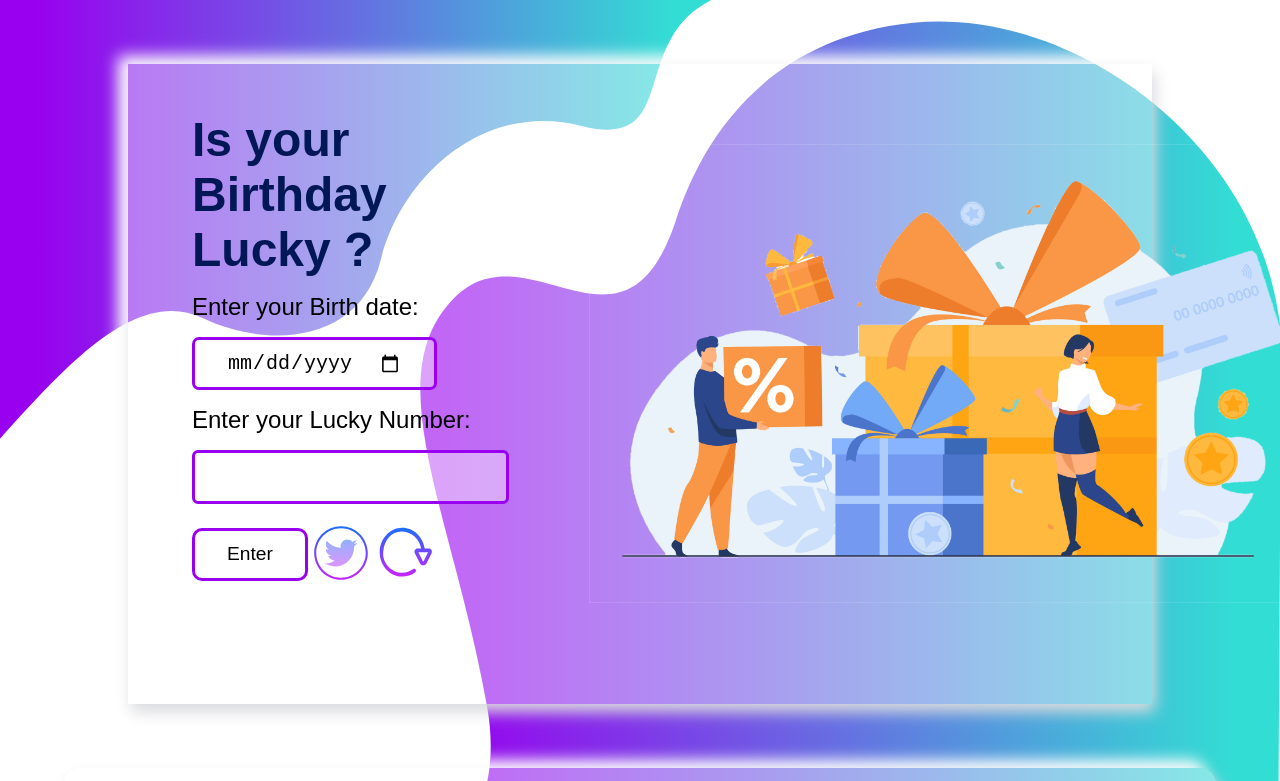
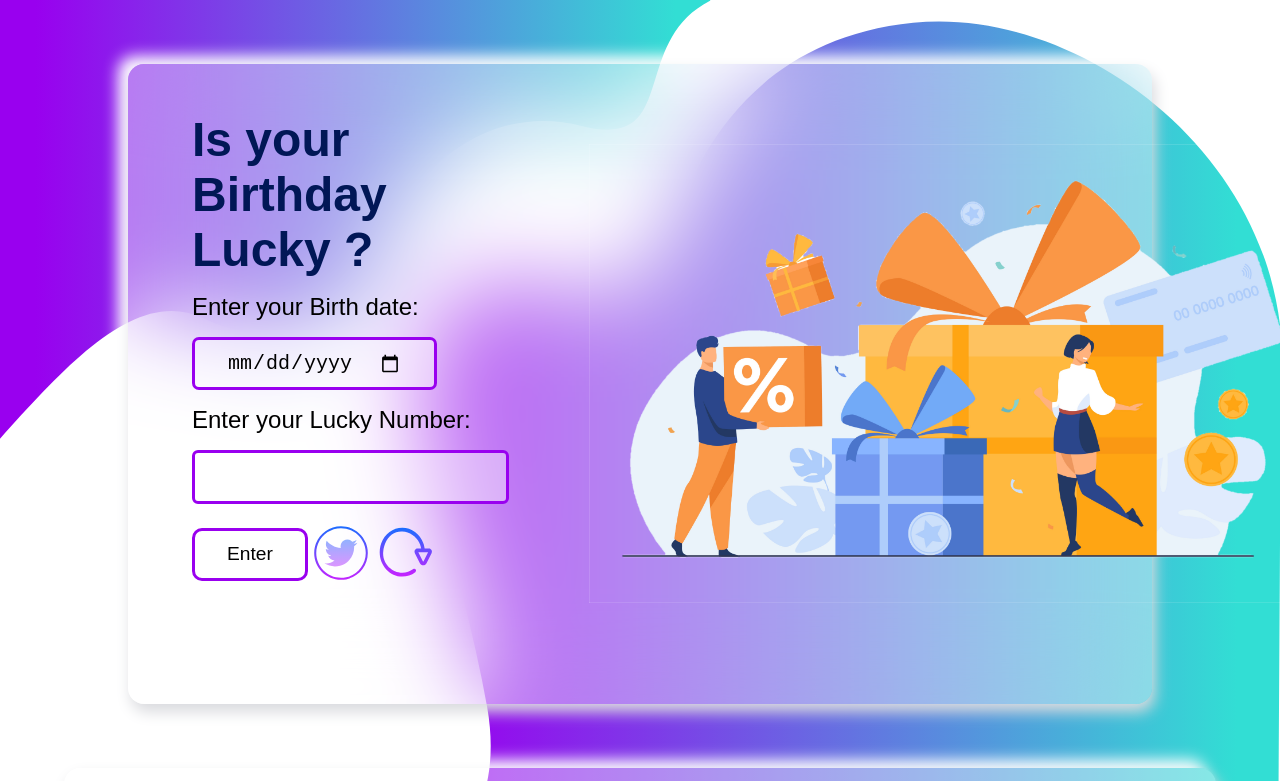
Before and after one commit to prerana1821/build-basics, a plain HTML site: page is-your-birthday-lucky/index.html in a window 1280 px wide. Shown: the top 781 px of the page. Drawn offline with Linux system fonts and the light colour scheme; files whose address does not match are found by name.

Commit message:
Update style.css
added blur effect to create a glassmorphic UI effect.

```diff
--- a/is-your-birthday-lucky/style.css
+++ b/is-your-birthday-lucky/style.css
@@ -22,7 +22,9 @@
         margin: 4rem 10% 4rem 10%;
         height: 80vh;
         background-color: #ffffff66;
-        box-shadow: 3px 8px 15px #D9DADE, -10px -8px 15px #FFFFFF
+        box-shadow: 3px 8px 15px #D9DADE, -10px -8px 15px #FFFFFF;
+        backdrop-filter: blur(3rem);
+        border-radius: 1rem;
     }
 
     #left-div {
```
